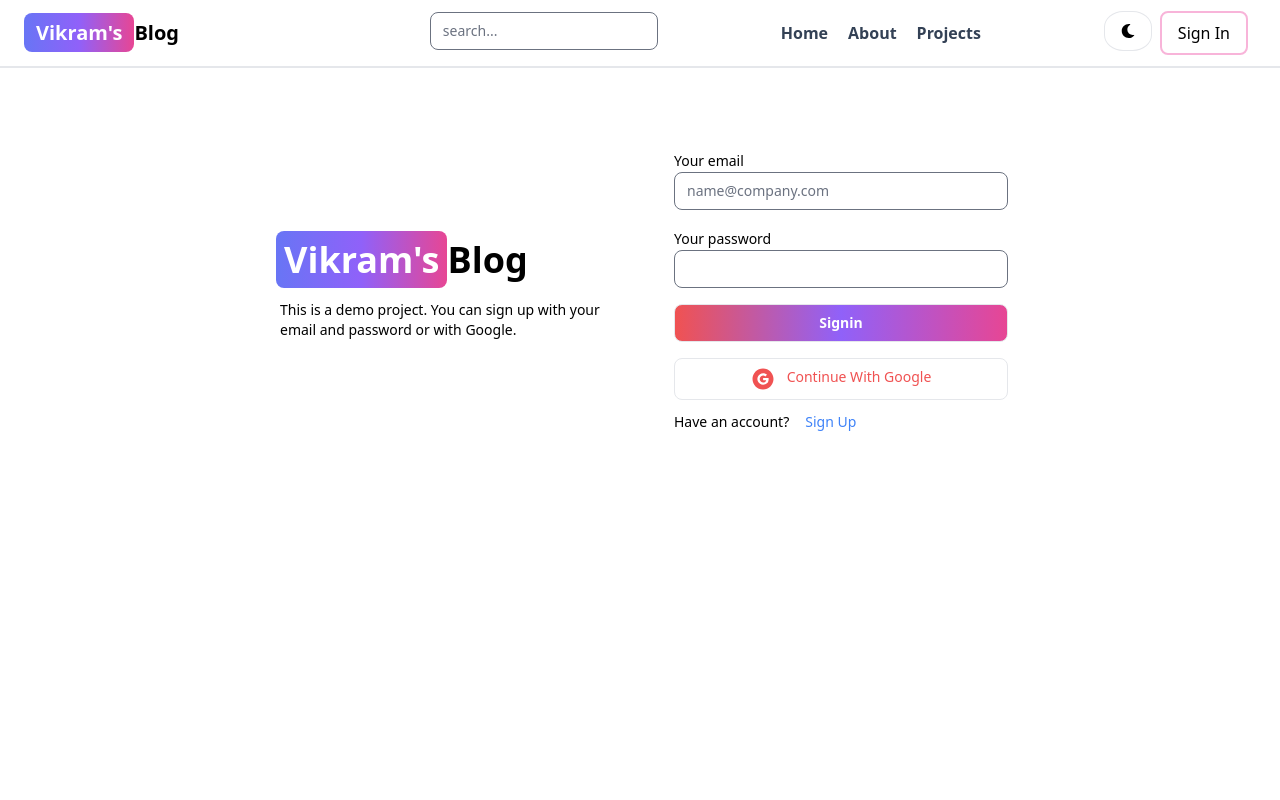
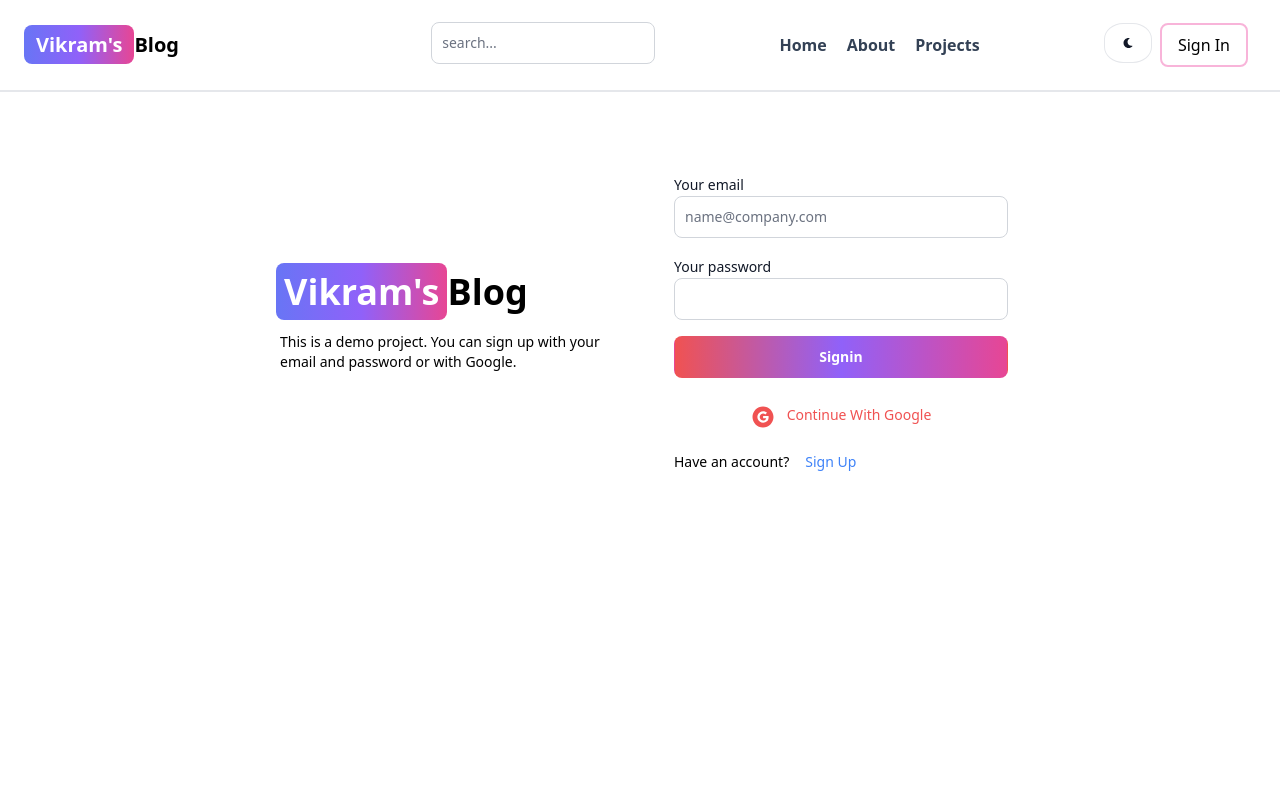
Before and after one commit to vikram17dp/Mern_Blog, a React (Vite) app in the folder client/: page /signin in a window 1280 px wide. Shown: the top 800 px of the page. Built offline with nearby package versions, Linux system fonts and the light colour scheme; no server answers; the HTML template or start-up script is replaced by a standard one.

Commit message:
changes in npm packages

```diff
--- a/client/package.json
+++ b/client/package.json
@@ -12,6 +12,7 @@
   "dependencies": {
     "@reduxjs/toolkit": "^2.2.7",
     "firebase": "^10.13.1",
+    "flowbite": "^2.3.0",
     "flowbite-react": "^0.10.1",
     "react": "^18.3.1",
     "react-dom": "^18.3.1",
--- a/client/src/App.jsx
+++ b/client/src/App.jsx
@@ -8,6 +8,7 @@ import Signup from './pages/Signup'
 import Header from './compnents/Header'
 import Projects from './pages/Projects'
 import Footercomp from './compnents/Footercomp'
+import './App.css'
 
 function App() {
   return (
--- a/client/src/compnents/Header.jsx
+++ b/client/src/compnents/Header.jsx
@@ -1,12 +1,15 @@
 import React, { useState } from "react";
-import { Button, Navbar, TextInput } from "flowbite-react";
+import { Avatar, Button, Dropdown, Navbar, TextInput } from "flowbite-react";
 import { Link } from "react-router-dom";
 import { AiOutlineSearch } from "react-icons/ai";
 import { FaMoon } from "react-icons/fa";
 import { HiMenu, HiX } from "react-icons/hi";
+import {useSelector} from  'react-redux'
 
+const selectCurrentUser = (state) => state.currentuser;
 function Header() {
   const [isOpen, setIsOpen] = useState(false);
+  const currentuser  = useSelector(selectCurrentUser)
 
   const toggleMenu = () => {
     setIsOpen(!isOpen);
@@ -54,13 +57,32 @@ function Header() {
         >
           <FaMoon className="self-center" />
         </Button>
-        <div className="">
+        {
+          currentuser ? (
+            <Dropdown
+            arrowIcon={false}
+            inline
+            className="h-4 w-6 bg-red-500"
+            label={
+              <Avatar
+                alt="user"
+                img={currentuser.profilePicture}
+                rounded
+              />
+            }
+            >
+
+            </Dropdown>
+          ) : (
+            <div className="">
           <Link to="/signin">
             <button className="px-4 py-2 rounded-lg border-2 border-pink-300 hover:bg-gradient-to-r from-indigo-500 via-purple-500 to-pink-500">
               Sign In
             </button>
           </Link>
         </div>
+          )
+        }
 
         <Button
           className="w-12 h-10 mt-2 border-none lg:hidden"
--- a/client/src/index.css
+++ b/client/src/index.css
@@ -1,4 +1,4 @@
+@import 'flowbite/dist/flowbite.css';
 @tailwind base;
 @tailwind components;
 @tailwind utilities;
-/* @import 'flowbite-react'; */
--- a/client/tailwind.config.js
+++ b/client/tailwind.config.js
@@ -1,14 +1,17 @@
 /** @type {import('tailwindcss').Config} */
+import flowbite from 'flowbite/plugin';
+
 export default {
   content: [
     "./index.html",
     "./src/**/*.{js,jsx,ts,tsx}",
-    "node_modules/flowbite-react/**/*.{js,jsx,ts,tsx}"
+    "./node_modules/flowbite-react/**/*.{js,jsx,ts,tsx}",
+    "./node_modules/flowbite/**/*.js",
   ],
   theme: {
     extend: {},
   },
   plugins: [
-    require('flowbite/plugin')
+    flowbite,
   ],
-}
+};
```
Also changed, not shown: 1 other file (tests, documents, lock files or other folders).
